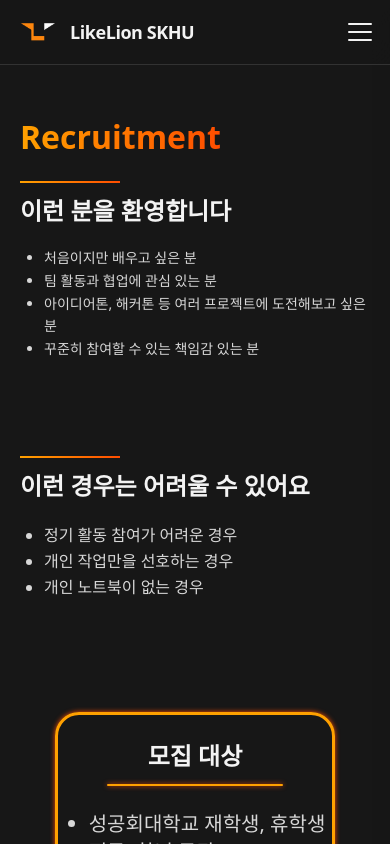
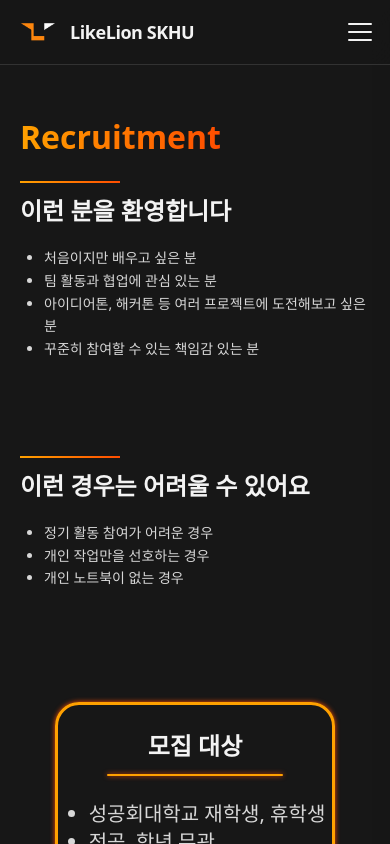
Before and after one commit to LikeLion-14th-SKHU/LikeLion-14th-Recruiting, a React (Vite) app: page /recruitment in a window 390 px wide. Shown: the top 844 px of the page. Built offline with nearby package versions, Linux system fonts and the light colour scheme; a web font is replaced by a local one.

Commit message:
Chore: Recruitment 페이지 스타일 오타 수정

```diff
--- a/src/pages/Recruitment.jsx
+++ b/src/pages/Recruitment.jsx
@@ -57,7 +57,7 @@ function Recruitment() {
           <h3 className="text-2xl md:text-4xl font-semibold text-text-main">
             이런 경우는 어려울 수 있어요
           </h3>
-          <ul className="mt-5 list-disc pl-6 ttext-[14px] md:text-xl leading-relaxed md:font-medium text-text-sub">
+          <ul className="mt-5 list-disc pl-6 text-[14px] md:text-xl leading-relaxed md:font-medium text-text-sub">
             {difficultPoints.map((point) => (
               <li key={point}>{point}</li>
             ))}
```
